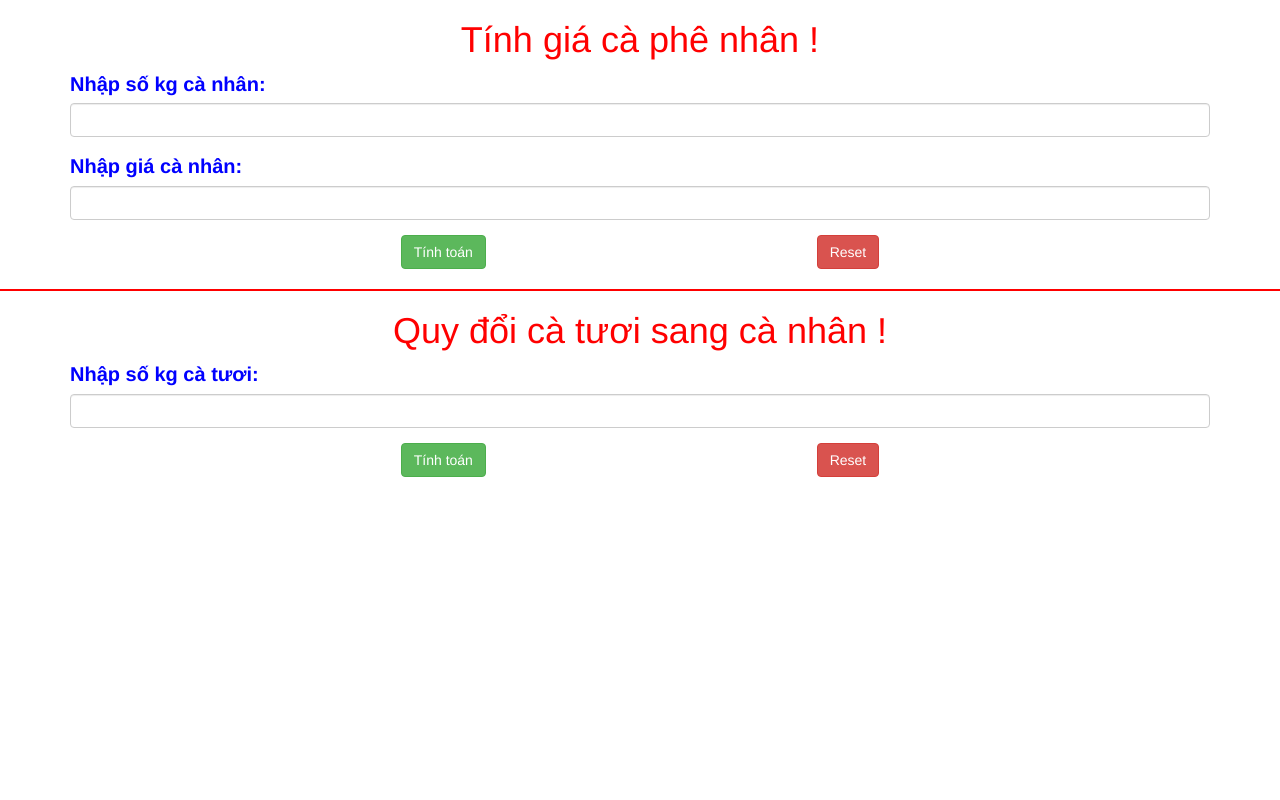
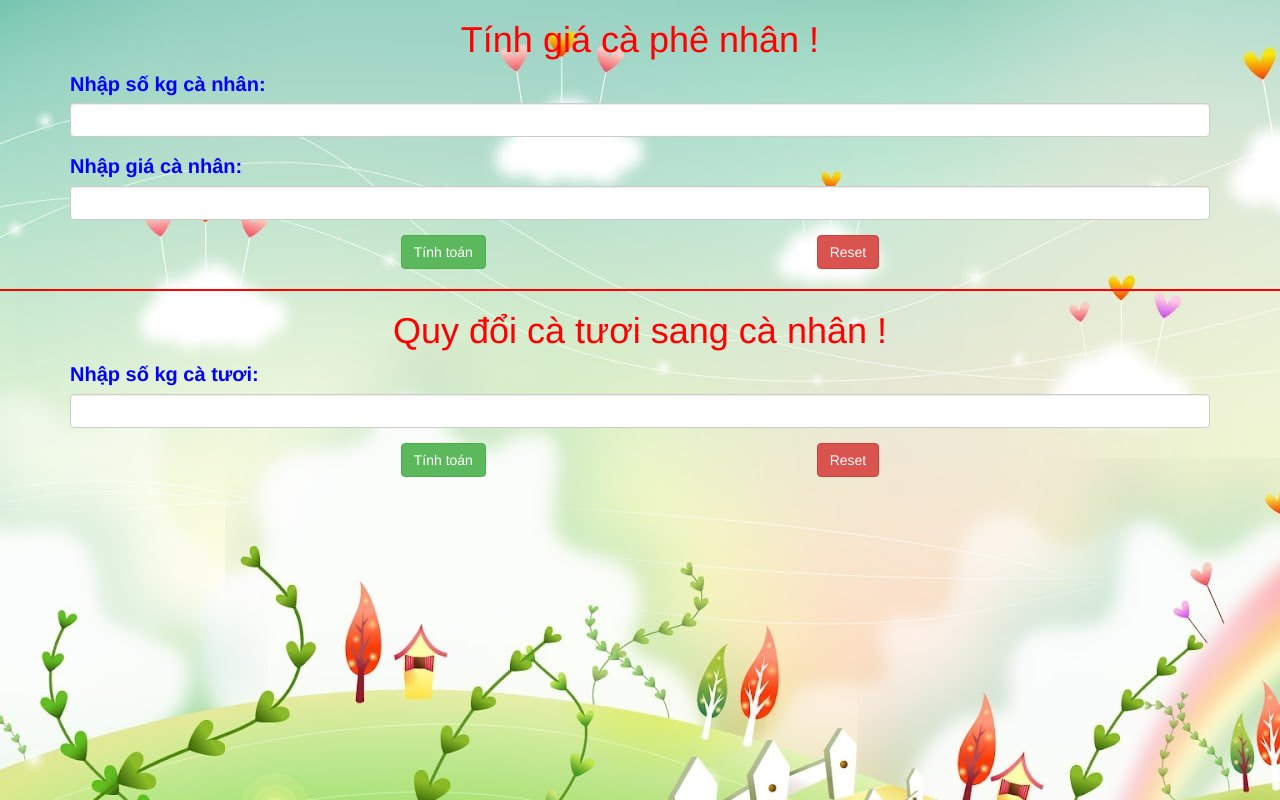
Before and after one commit to bachsykhang/tinhtoancaphe, a plain HTML site: page index.html in a window 1280 px wide. Drawn offline with nearby package versions, Linux system fonts and the light colour scheme.

Commit message:
first commit

```diff
--- a/css/main.css
+++ b/css/main.css
@@ -2,6 +2,10 @@
     padding: 0;
     margin: 0 auto;
     box-sizing: border-box;
+}
+
+body {
+    background-image: url("/img/anhnen.jpg");
 }
 
 h1 {
```
Also changed, not shown: img/anhnen.jpg (added).
